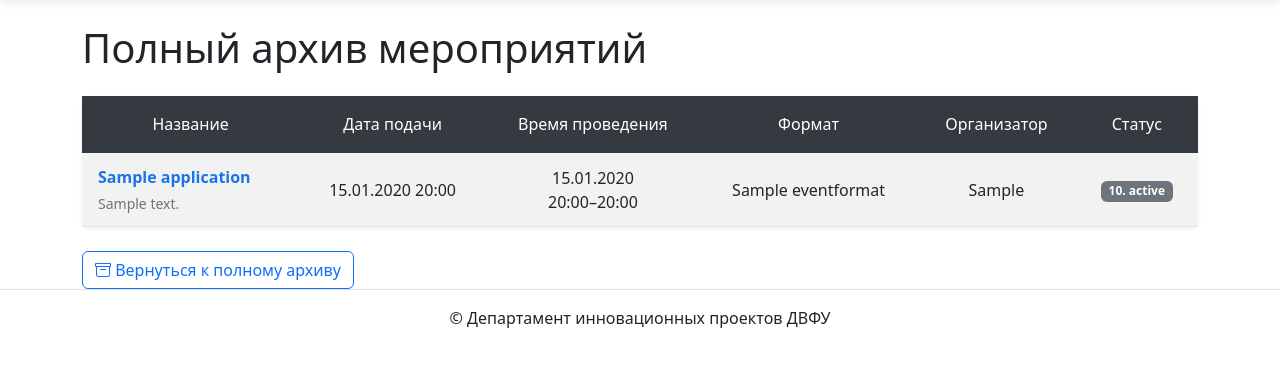
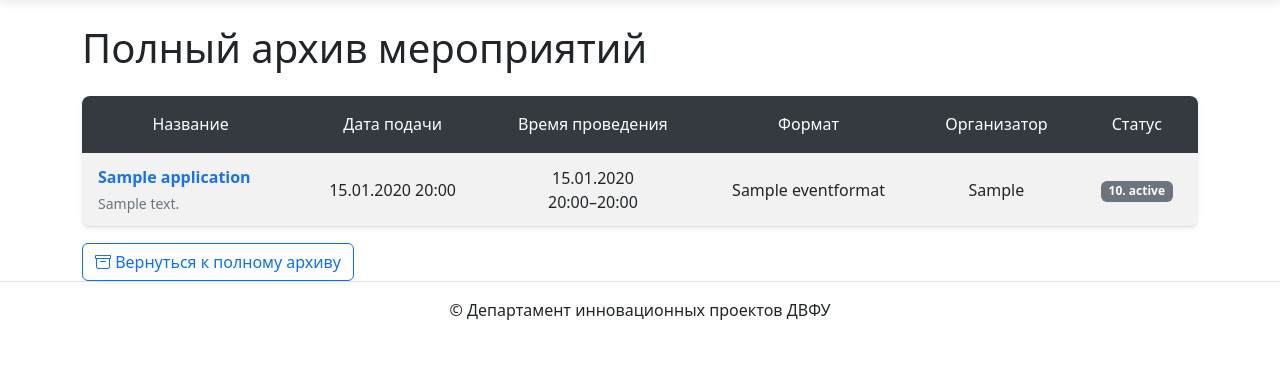
Before and after one commit to DepartmentOfSoftwareEngineeringFEFU/B9121-09.03.04_Verkhovtcov, a Django app: page /application/archive/ in a window 1280 px wide. Shown: the part 76-443 px from the top of the page. Run offline with Django 5.2, Linux system fonts and the light colour scheme; tables that the repository leaves empty hold one stand-in row (values such as "Sample post").

Commit message:
Обновлена таблица стилей

```diff
--- a/system/mysite/settings.py
+++ b/system/mysite/settings.py
@@ -26,7 +26,7 @@ SECRET_KEY = (
 )
 
 # SECURITY WARNING: don't run with debug turned on in production!
-DEBUG = True
+DEBUG = False
 
 ALLOWED_HOSTS = ["localhost", "192.168.1.37", "127.0.0.1"]
 
--- a/system/templates/CogEditor/archive_list.html
+++ b/system/templates/CogEditor/archive_list.html
@@ -13,7 +13,7 @@
     </h1>
 
     {% if application_list %}
-    <div class="table-responsive-xl table-design">
+    <div class="table-responsive-lg table-design">
         {% include "includes/application_table.html" with hide_actions=True %}
     </div>
 
--- a/system/templates/CogEditor/index.html
+++ b/system/templates/CogEditor/index.html
@@ -1,7 +1,7 @@
 {% extends "base.html" %}
 
 {% block content %}
-<div class="">
+<div class="container-fluid">
     <h1 class="mt-4 mb-4">Информация о предстоящих мероприятиях</h1>
 
     <h2>Последние 5 заявок</h2>
--- a/system/templates/CogEditor/organizer_events.html
+++ b/system/templates/CogEditor/organizer_events.html
@@ -10,7 +10,7 @@
     </div>
 
     {% if application_list %}
-    <div class="table-responsive-xl table-design">
+    <div class="table-responsive-sm table-design">
         {% include "includes/application_table.html" with hide_format=True %}
     </div>
 
--- a/system/templates/base.html
+++ b/system/templates/base.html
@@ -17,7 +17,7 @@
         }
 
         .table {
-            margin-bottom: 0;
+            margin-bottom: 0.5rem;
             width: 100%;
         }
 
@@ -112,10 +112,41 @@
         }
 
         /* Кастомизация таблиц в CogSolver */
+        /* Исправление для скругленных углов таблицы */
         .table-design {
-            margin-bottom: 1.5rem;
             border-radius: 0.5rem;
+            /* Это важно для сохранения скругленных углов */
             box-shadow: 0 0.125rem 0.25rem rgba(0, 0, 0, 0.075);
+        }
+
+        /* Для responsive таблиц */
+        .table-responsive-xl {
+            border-radius: 0.5rem;
+        }
+
+        /* Для самой таблицы */
+        .table {
+            border-collapse: separate;
+            border-spacing: 0;
+            margin-bottom: 1rem;
+        }
+
+        /* Скругление углов для первой и последней ячеек в заголовке */
+        .table thead tr:first-child th:first-child {
+            border-top-left-radius: 0.5rem;
+        }
+
+        .table thead tr:first-child th:last-child {
+            border-top-right-radius: 0.5rem;
+        }
+
+        /* Скругление углов для последней строки */
+        .table tbody tr:last-child td:first-child {
+            border-bottom-left-radius: 0.5rem;
+        }
+
+        .table tbody tr:last-child td:last-child {
+            border-bottom-right-radius: 0.5rem;
         }
 
         /* Стиль для измененных строк */
@@ -154,7 +218,7 @@
 <body>
     {% include "includes/header.html" %}
 
-    <div class="container mt-4">
+    <div class="container mt-4 mr-2">
         {% block content %}
 
         {% endblock %}
--- a/system/templates/includes/rule_detail.html
+++ b/system/templates/includes/rule_detail.html
@@ -2,7 +2,7 @@
     <!-- {% include "includes/summary_main.html" %} -->
 
 
-    <div class="table-responsive-xl table-design">
+    <div class="table-responsive-lg table-design">
         <table class="table table-striped table-hover">
             <thead class="table-dark">
                 <tr>
--- a/system/templates/includes/rules_table.html
+++ b/system/templates/includes/rules_table.html
@@ -1,4 +1,4 @@
-<div class="table-responsive-xl table-design">
+<div class="table-responsive-lg table-design">
     <table class="table table-striped table-hover rules-table">
         <thead class="table-dark">
             <tr>
--- a/system/templates/includes/schedule_display.html
+++ b/system/templates/includes/schedule_display.html
@@ -8,7 +8,6 @@
         {% else %}
             {# Событие на несколько дней #}
             {{ item.start|date:"d.m.Y H:i" }}<br>
-            –<br>
             {{ item.end|date:"d.m.Y H:i" }}
         {% endif %}
     </div>
```
Also changed, not shown: other parts of system/templates/base.html (+41 -8 lines), README.md.
